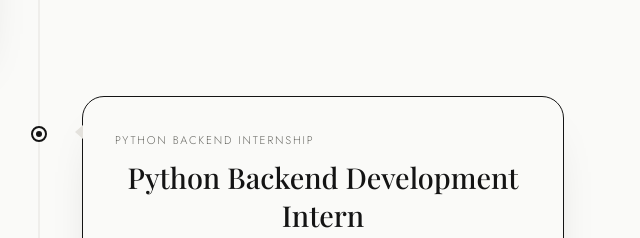
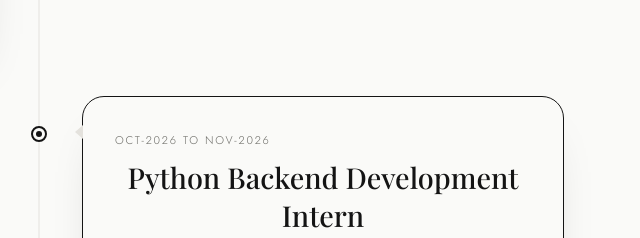
Before and after one commit to AryanandhaJayakumar/Aryanandhajayakumar.io, a plain HTML site: page index.html in a window 1280 px wide. Shown: the part 6860-7098 px from the top of the page, 601-1241 px from the left. Drawn offline with nearby package versions, Linux system fonts and the light colour scheme; a web font is replaced by a local one.

Commit message:
initial commit

```diff
--- a/index.html
+++ b/index.html
@@ -1251,7 +1251,7 @@
 
         <article class="experience-item">
       <div class="experience-content">
-        <span class="experience-date">Python Backend Internship</span>
+        <span class="experience-date">Oct-2026 to Nov-2026</span>
         <h3>Python Backend Development Intern</h3>
         <div class="experience-company">Datheon</div>
         <p>Built three FastAPI projects covering REST APIs, JWT authentication with role-based access control, and a background-task microservice with retries, rate limiting, and Docker deployment.</p>
```
